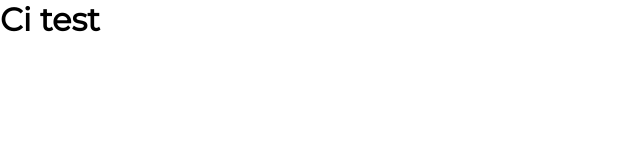
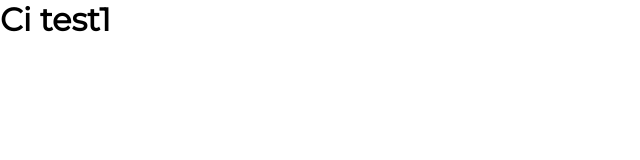
Before and after one commit to dnnzz/transportation-complaint-app, a React app: page /login in a window 1280 px wide. Shown: the top 160 px of the page, without its empty margins (0-640 px from the left). Built offline with nearby package versions, Linux system fonts and the light colour scheme; the HTML template or start-up script is replaced by a standard one.

Commit message:
ci test1

```diff
--- a/src/app/App.tsx
+++ b/src/app/App.tsx
@@ -35,7 +35,7 @@ const App = (): JSX.Element => {
     //   </ThemeProvider>
     // </Suspense>
     // <HomePage />
-    <h1>Ci test</h1>
+    <h1>Ci test1</h1>
   );
 };
 
```
